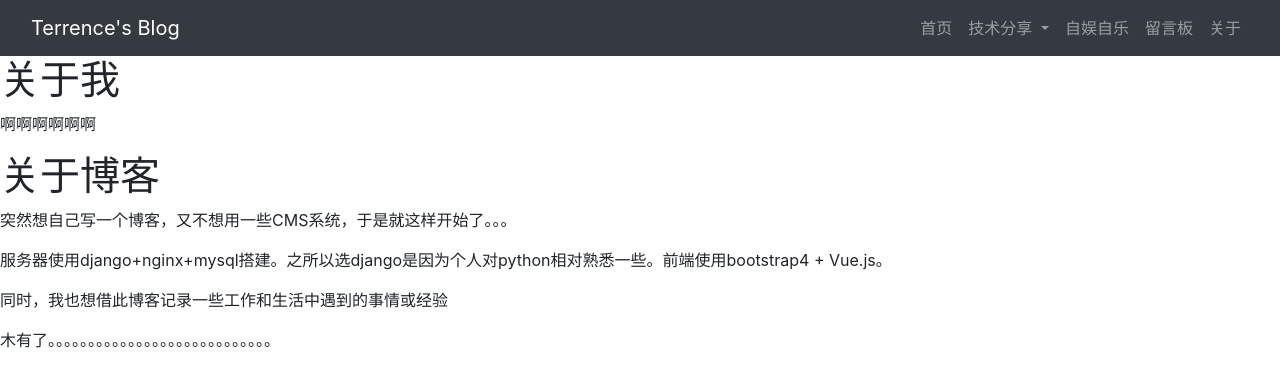
After one commit to cq91616/mysite, a Django app: page /about in a window 1280 px wide. The commit adds this page. Shown: the top 387 px of the page. Run offline with Django 3.2, Linux system fonts and the light colour scheme; some libraries are stand-ins or nearby versions.

Commit message:
TOP html update

```diff
--- a/myblog/templates/_top.html
+++ b/myblog/templates/_top.html
@@ -26,15 +26,15 @@
 
                     <div class="dropdown-menu">
                         <a class="dropdown-item" href="#">前端</a>
+                        <a class="dropdown-item" href="#">后端</a>
                         <a class="dropdown-item" href="#">安全</a>
-                        <a class="dropdown-item" href="#">后端</a>
                         <a class="dropdown-item" href="#">测试</a>
                         <a class="dropdown-item" href="#">其他</a>
                     </div>
                 </li>
                 <li class="nav-item"><a class="nav-link" href="#">自娱自乐</a></li>
                 <li class="nav-item"><a class="nav-link" href="#">留言板</a></li>
-                <li class="nav-item"><a class="nav-link" href="#">关于</a></li>
+                <li class="nav-item"><a class="nav-link" href="http://115.159.48.13/about/">关于</a></li>
 
             </ul>
         </div>
--- /dev/null
+++ b/myblog/templates/about.html
@@ -0,0 +1,20 @@
+{% extends "base.html" %}
+{% block title %}
+<title>About Me</title>
+{% endblock %}
+
+{% block content %}
+    <div class="aboutme">
+    <h1>关于我</h1>
+    <p>啊啊啊啊啊啊</p>
+    </div>
+
+    <div class="aboutblog">
+    <h1>关于博客</h1>
+    <p>突然想自己写一个博客，又不想用一些CMS系统，于是就这样开始了。。。</p>
+    <p>服务器使用django+nginx+mysql搭建。之所以选django是因为个人对python相对熟悉一些。前端使用bootstrap4 + Vue.js。</p>
+    <p>同时，我也想借此博客记录一些工作和生活中遇到的事情或经验</p>
+    <p>木有了。。。。。。。。。。。。。。。。。。。。。。。。。。。。</p>
+
+    </div>
+{% endblock %}
--- a/myblog/templates/base.html
+++ b/myblog/templates/base.html
@@ -14,9 +14,8 @@
 </head>
 <body>
 {% include "_top.html" %}
-{#{% block content %}#}
-{#<p>base Content</p>#}
-{#{% endblock %}#}
+{% block content %}
+{% endblock %}
 {#{% include "_bottom.html" %}#}
 </body>
 </html>
--- a/myblog/views.py
+++ b/myblog/views.py
@@ -24,3 +24,6 @@ def top(request):
 
 def base(request):
     return  render(request,'base.html')
+
+def about(request):
+    return render(request,'about.html')
--- a/mysite/urls.py
+++ b/mysite/urls.py
@@ -23,4 +23,5 @@ urlpatterns = [
     path('add2/<int:a>/<int:b>',views.add2,name='add2'),
     path('top/',views.top),
     path('base/',views.base),
+    path('about',views.about,name='about')
 ]
```
